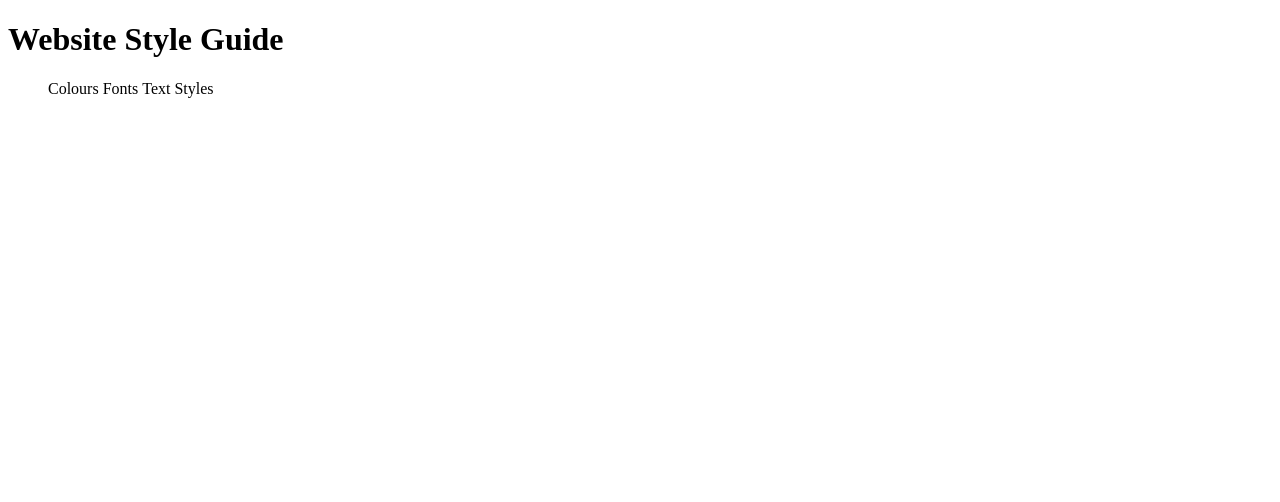
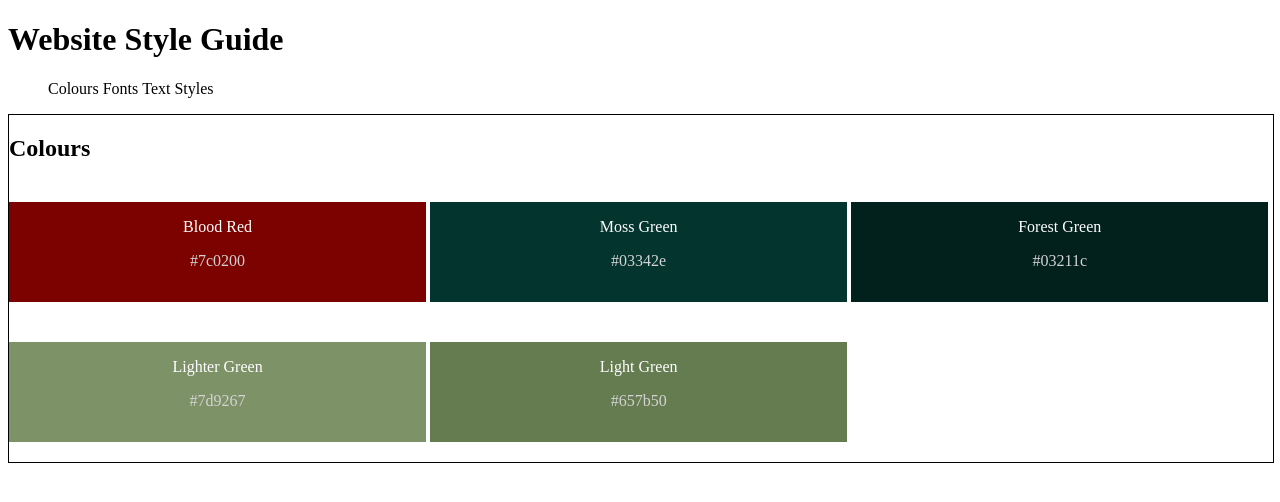
Before and after one commit to glittercoveredcoder/Website-Design-System, a plain HTML site: page index.html in a window 1280 px wide. Drawn offline with Linux system fonts and the light colour scheme.

Commit message:
created colours section, including swatches

```diff
--- a/index.html
+++ b/index.html
@@ -21,5 +21,28 @@
         </ul>
       </nav>
     </header>
+    <div class="colours">
+      <h2>Colours</h2>
+      <div class="swatch blood-red">
+        <p class="color-label">Blood Red</p>
+        <p class="color-hex">#7c0200</p>
+      </div>
+      <div class="swatch moss-green">
+        <p class="color-label">Moss Green</p>
+        <p class="color-hex">#03342e</p>
+      </div>
+      <div class="swatch forest-green">
+        <p class="color-label">Forest Green</p>
+        <p class="color-hex">#03211c</p>
+      </div>
+      <div class="swatch lighter-green">
+        <p class="color-label">Lighter Green</p>
+        <p class="color-hex">#7d9267</p>
+      </div>
+      <div class="swatch light-green">
+        <p class="color-label">Light Green</p>
+        <p class="color-hex">#657b50</p>
+      </div>
+    </div>
   </body>
 </html>
--- a/styles.css
+++ b/styles.css
@@ -1,3 +1,4 @@
+/* HEADER AND NAV BAR */
 h1 {
 
 }
@@ -18,3 +19,52 @@ a {
 a:hover {
   font-size: 1.25em;
 }
+/* BODY */
+
+div {
+  display: block;
+}
+
+/* COLOUR SECTION */
+
+.colours {
+  width: 100%;
+  border: 1px solid black;
+  margin: 0px auto;
+}
+
+.swatch {
+  display: inline-block;
+  width: 33%;
+  text-align: center;
+  margin: 20px auto;
+  min-height: 100px;
+}
+
+.color-label{
+  color: white;
+}
+
+.color-hex {
+  color: lightgray
+}
+
+.blood-red {
+  background-color: #7c0200;
+}
+
+.moss-green {
+  background-color: #03342e;
+}
+
+.forest-green {
+  background-color: #03211c;
+}
+
+.light-green{
+  background-color: #657b50;
+}
+
+.lighter-green {
+  background-color: #7d9267;
+}
```
